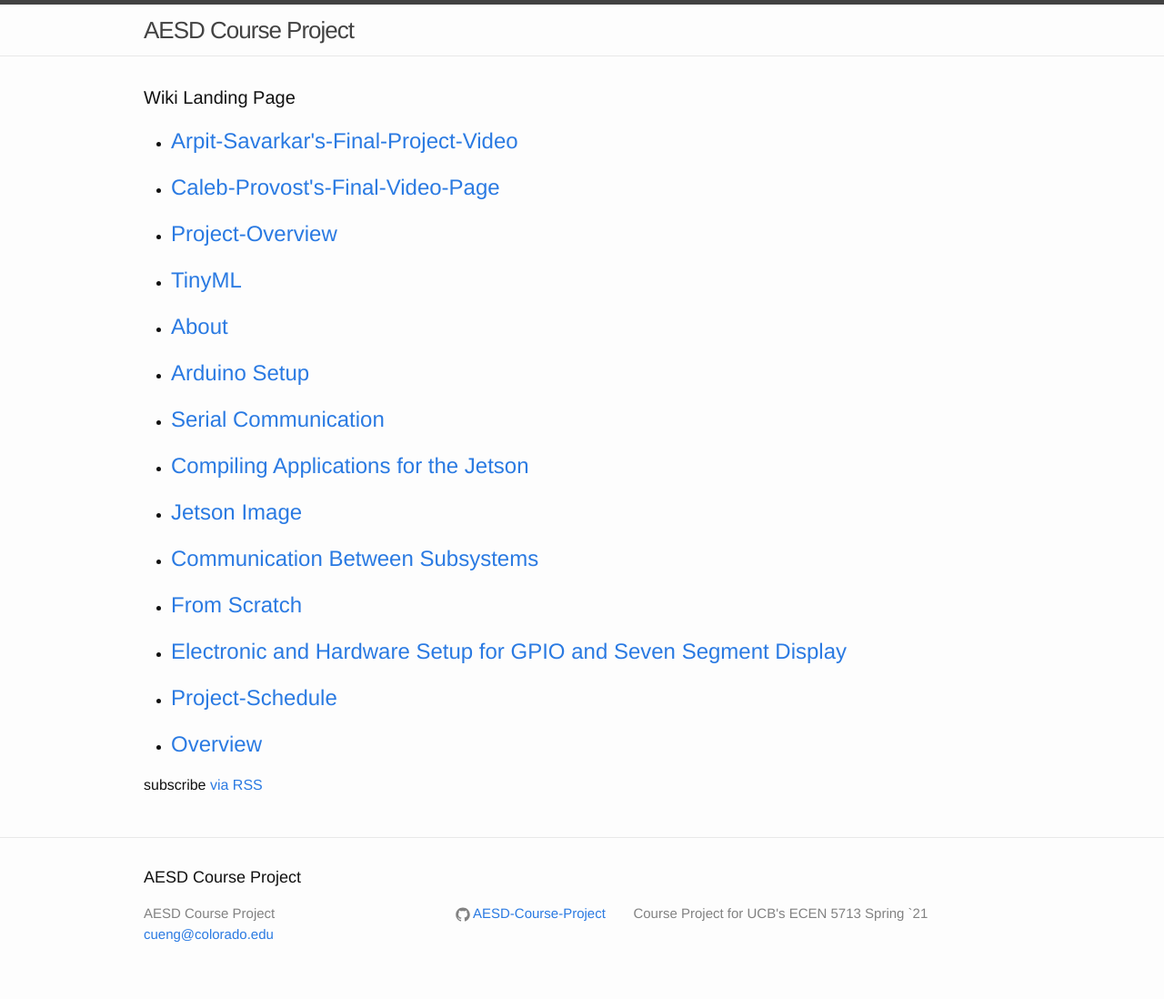
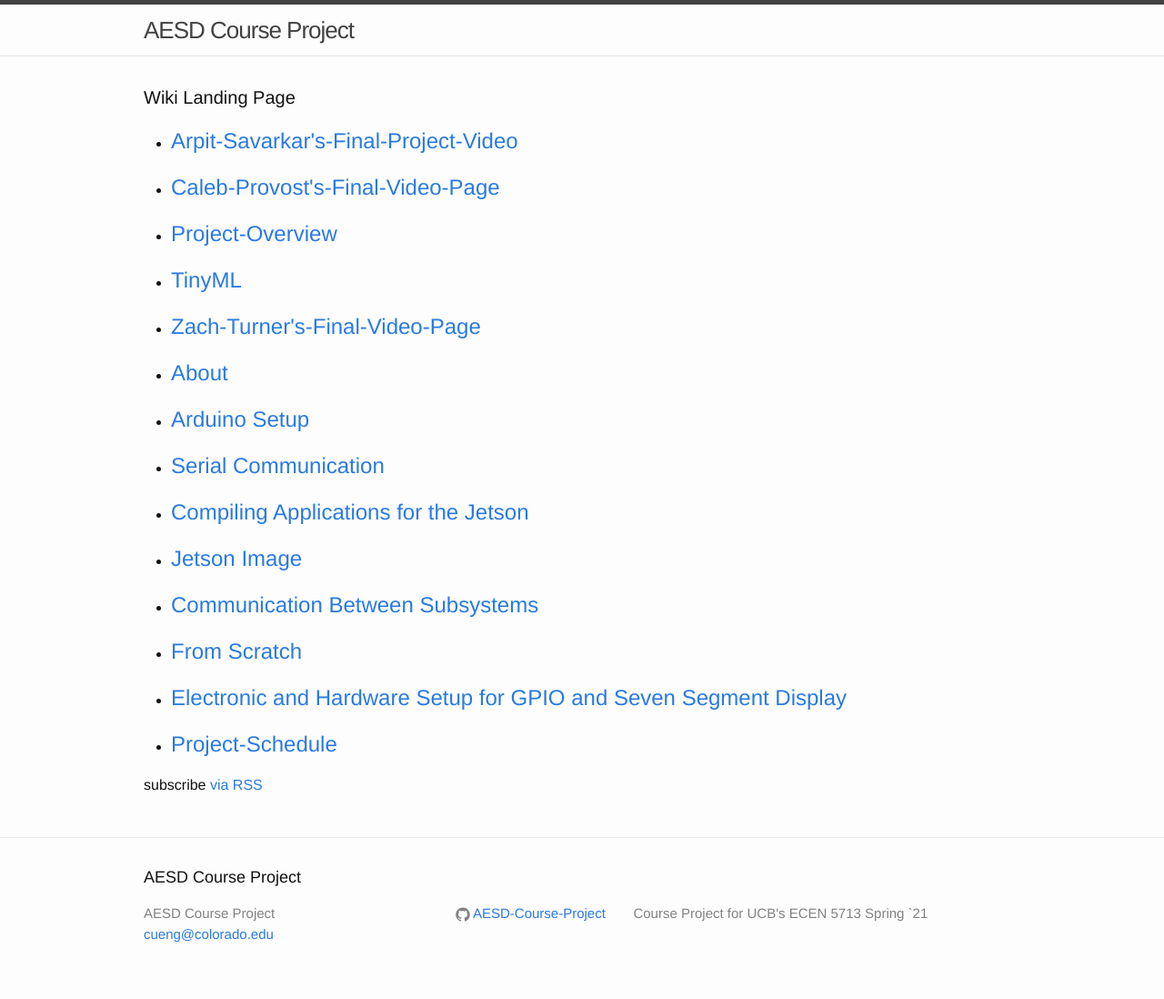
Before and after one commit to AESD-Course-Project/AESD-Course-Project.github.io, a Jekyll site: the page built from index.html, in a window 1280 px wide. Shown: the whole page at 91% size. Built offline with Jekyll 4.4.1, drawn with Linux system fonts in a browser that asks for light colours.

Commit message:
adding ruby headers

```diff
--- a/src/Zach's-Turner-Final-Project-Video.md
+++ b/src/Zach's-Turner-Final-Project-Video.md
@@ -1,3 +1,9 @@
+---
+layout: default
+title: Zach-Turner's-Final-Video-Page
+permalink: /src/Zach's-Turner-Final-Project-Video.html
+---
+
 # Overview
 
 This page provides an overview of Zach Turner's contribution to the AESD Final Project Human Recognition using the Nvidia Jetson and Arduino BLE 33 Sense.
```
